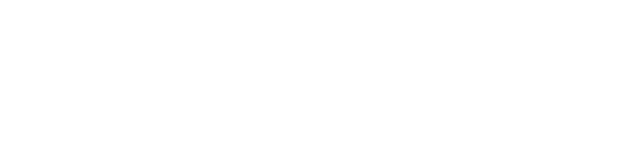
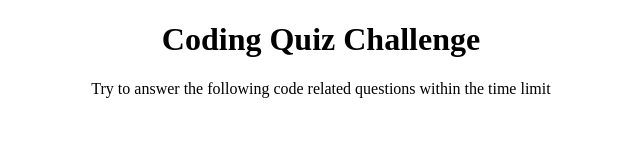
Before and after one commit to dalisowasa/Coding-Quiz, a plain HTML site: page index.html in a window 1280 px wide. Shown: the whole page, without its empty margins (319-959 px from the left). Drawn offline with Linux system fonts and the light colour scheme.

Commit message:
add text

```diff
--- a/index.html
+++ b/index.html
@@ -8,6 +8,9 @@
     <title>Coding Challenge Quiz</title>
 </head>
 <body>
-
+    <div class="container">
+      <h1>Coding Quiz Challenge</h1>
+        <p>Try to answer the following code related questions within the time limit</p>
+    </div>
 </body>
 </html>
```
